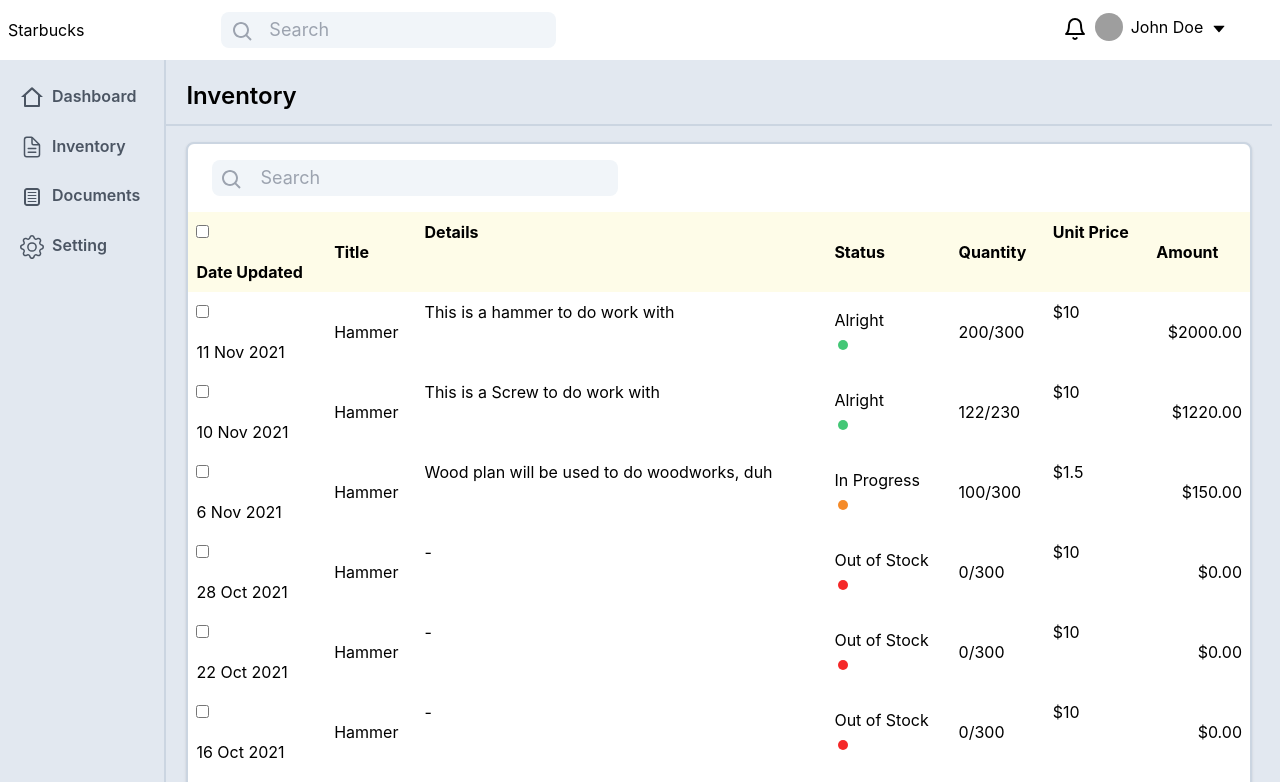
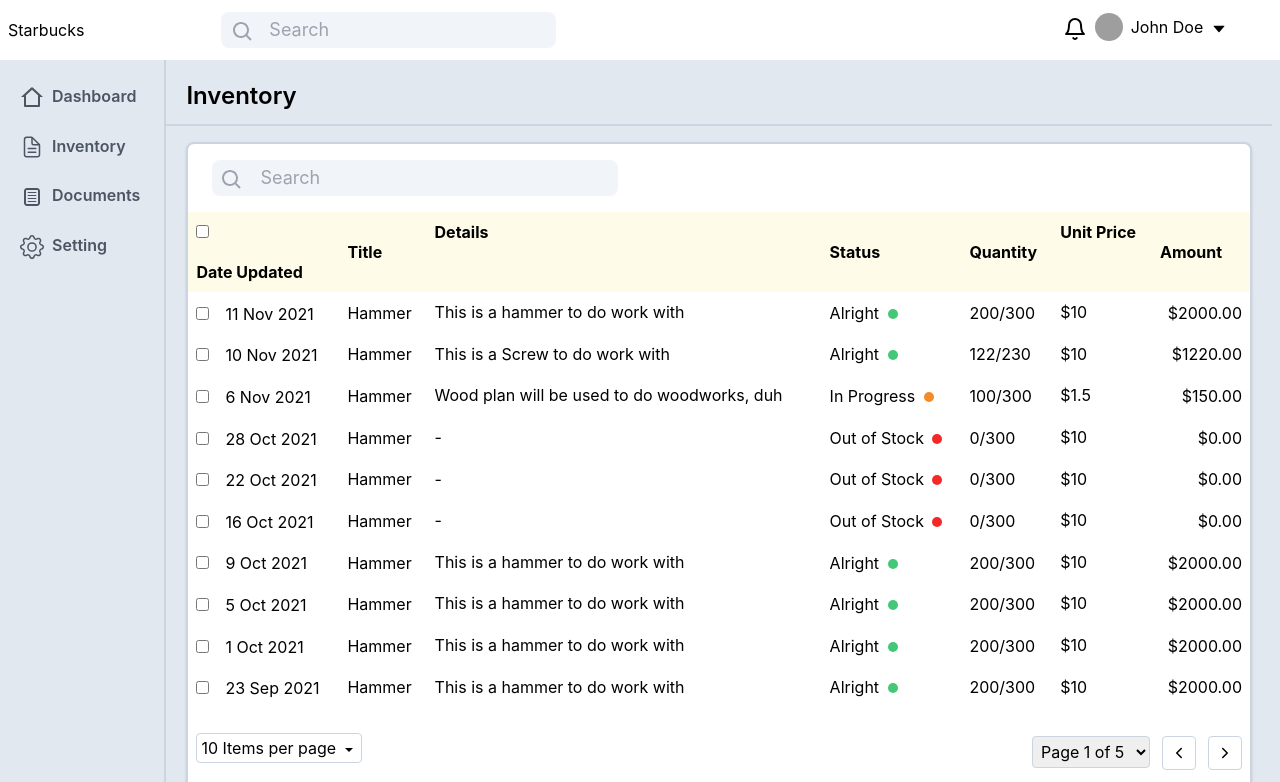
Before and after one commit to Jahid0178/starbucks-front-end, a React (Create React App) app: page /inventory in a window 1280 px wide. Shown: the top 782 px of the page. Built offline with nearby package versions, Linux system fonts and the light colour scheme; grey boxes are pictures that could not be loaded.

Commit message:
desktop problem solved

```diff
--- a/src/Views/components/common/Table.js
+++ b/src/Views/components/common/Table.js
@@ -5,14 +5,14 @@ export const Table = ({
   return (
     <>
       <tr className="hover:bg-green-100 cursor-pointer">
-        <td className="p-2 hidden sm:block">
+        <td className="p-2 hidden sm:inline-block">
           <input type="checkbox" name="" id="" />
         </td>
-        <td className="p-2 hidden sm:block">{date}</td>
+        <td className="p-2 hidden sm:inline-block">{date}</td>
         <td className="p-2">{title}</td>
         <td className="p-2 hidden lg:block">{details}</td>
         <td className="p-2">
-          <span className="hidden sm:block">{status}</span>{" "}
+          <span className="hidden sm:inline-block">{status}</span>{" "}
           <span
             className="ml-1"
             style={{
--- a/src/Views/pages/Inventory/Inventory.js
+++ b/src/Views/pages/Inventory/Inventory.js
@@ -41,7 +41,7 @@ export const Inventory = () => {
                 <th className="p-2 hidden sm:block">
                   <input type="checkbox" name="" id="" />
                 </th>
-                <th className="p-2 hidden sm:block">Date Updated</th>
+                <th className="p-2 hidden sm:inline-block">Date Updated</th>
                 <th className="p-2">Title</th>
                 <th className="p-2 hidden lg:block">Details</th>
                 <th className="p-2">Status</th>
```
